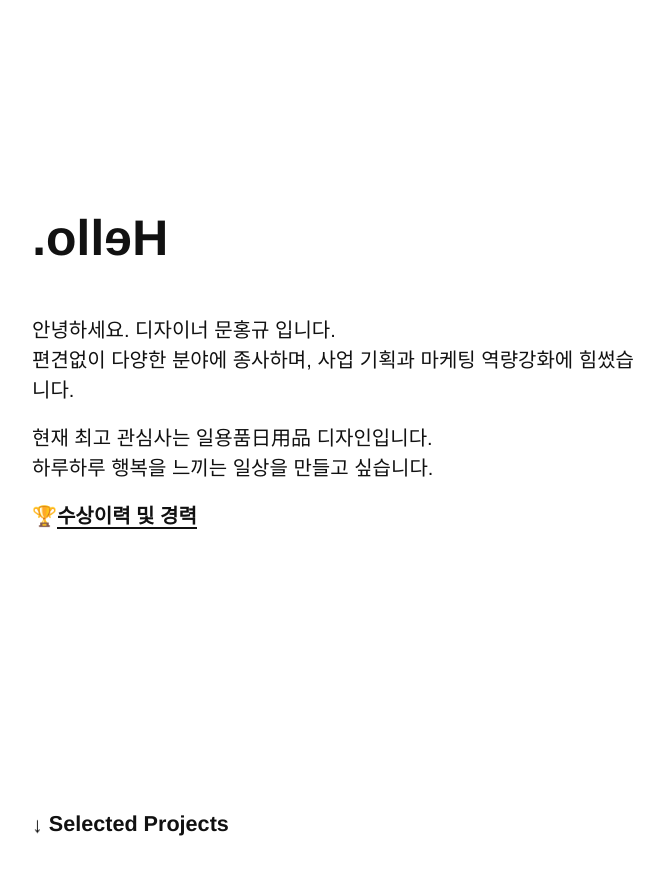
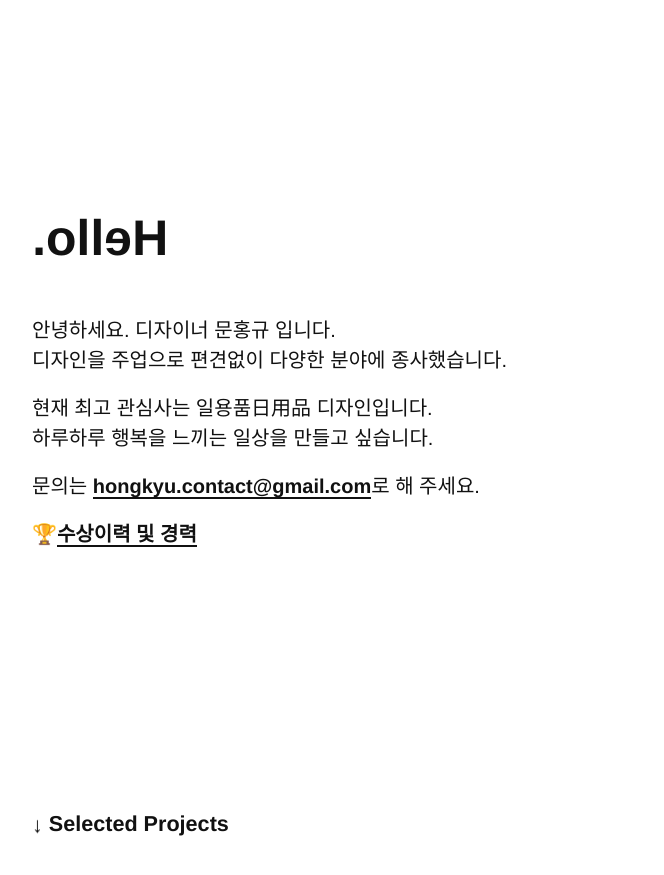
Before and after one commit to se-daan/daan.github.io, a Jekyll site: the page built from index.html, in a window 1280 px wide and 900 px high. Shown: the top 875 px of the window, without its empty margins (128-792 px from the left). Built offline with Jekyll 4.4.1, drawn with Linux system fonts in a browser that asks for light colours; grey boxes are pictures that could not be loaded.

Commit message:
Update index.html

```diff
--- a/index.html
+++ b/index.html
@@ -14,8 +14,9 @@ title: Portfolio
       <h1 class="ts-headline flip">Hello.</h1>
       <p style="margin:0" ;>&nbsp;</p>
       <div class="kr">
-        <p>안녕하세요. 디자이너 문홍규 입니다.</br>편견없이 다양한 분야에 종사하며, 사업 기획과 마케팅 역량강화에 힘썼습니다.</p>
+        <p>안녕하세요. 디자이너 문홍규 입니다.</br>디자인을 주업으로 편견없이 다양한 분야에 종사했습니다.</p>
         <p>현재 최고 관심사는 일용품日用品 디자인입니다.</br>하루하루 행복을 느끼는 일상을 만들고 싶습니다.</p>
+<p>문의는 <span onclick="location.href='mailto:hongkyu.contact@gmail.com'" style="cursor:pointer;" class="link-span">hongkyu.contact@gmail.com</span>로 해 주세요.</p>
         <p>🏆<span class="link-popup" onclick="location.href='#popup-kr-1'">수상이력 및 경력</span></p>
       </div>
     </div>
```
